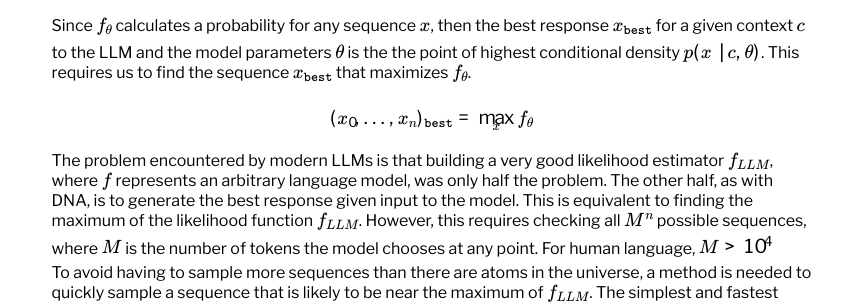
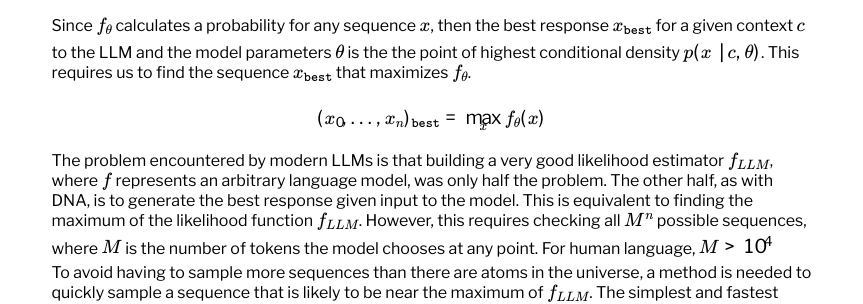
Before and after one commit to dan-sprague/dan-sprague.github.io, a Jekyll site: the page built from _posts/2025-02-02-llmthinking.markdown, in a window 1280 px wide. Shown: the part 1080-1384 px from the top of the page, without its empty margins (201-1064 px from the left). Built offline with Jekyll 4.4.1, drawn with Linux system fonts in a browser that asks for light colours; formulas are drawn with MathJax 3.

Commit message:
fixed bug

```diff
--- a/_posts/2025-02-02-llmthinking.markdown
+++ b/_posts/2025-02-02-llmthinking.markdown
@@ -31,7 +31,7 @@ $$\hat{p}(x \mid \theta,c) = f_\theta(x)$$
 
 Since $f_\theta$ calculates a probability for any sequence $x$, then the best response $x_{\texttt{best}}$ for a given context $c$ to the LLM and the model parameters $\theta$ is the the point of highest conditional density $p(x \mid c,\theta)$. This requires us to find the sequence $x_{\texttt{best}}$ that maximizes $f_\theta$.
 
-$$(x_0,...,x_n)_{\texttt{best}} = \max_{x} f_\theta$$
+$$(x_0,...,x_n)_{\texttt{best}} = \max_{x} f_\theta(x)$$
 
 The problem encountered by modern LLMs is that building a very good likelihood estimator $f_{LLM}$, where $f$ represents an arbitrary language model, was only half the problem. The other half, as with DNA, is to generate the best response given input to the model. This is equivalent to finding the maximum of the likelihood function $f_{LLM}$. However, this requires checking all $M^n$ possible sequences, where $M$ is the number of tokens the model chooses at any point. For human language, $M > 10^4$<br>
 
```
